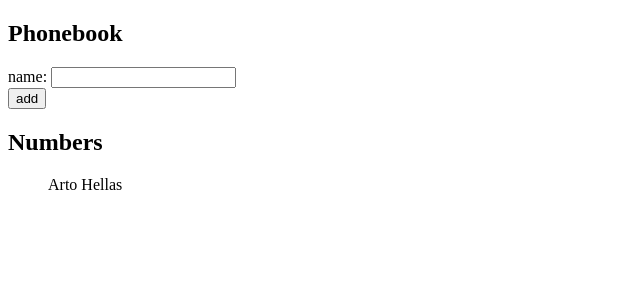
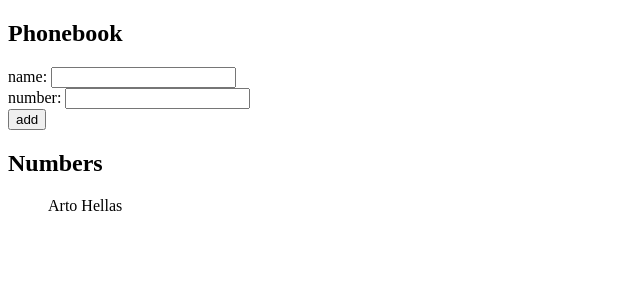
Before and after one commit to Kukkis66/FullStackOpen, a React (Vite) app in the folder Osa2/Puhelinluettelo/: page / in a window 1280 px wide. Shown: the top 300 px of the page, without its empty margins (0-640 px from the left). Built offline with nearby package versions, Linux system fonts and the light colour scheme.

Commit message:
Tehtävä 2.8

```diff
--- a/Osa2/Puhelinluettelo/src/App.jsx
+++ b/Osa2/Puhelinluettelo/src/App.jsx
@@ -6,10 +6,16 @@ const App = () => {
 
   ])
   const [newName, setNewName] = useState('')
+  const [newNumber, setNewNumber] = useState('')
+
 
   const handleNewPerson = (event) => {
     console.log(event.target.value)
     setNewName(event.target.value)
+  }
+  const handleNewNumber = (event) => {
+    console.log(event.target.value)
+    setNewNumber(event.target.value)
   }
 
   const addName = (event) => {
@@ -22,17 +28,21 @@ const App = () => {
     }
 
     const personObject = {
-      name : newName
+      name : newName,
+      number : newNumber
     }
 
     setPersons(persons.concat(personObject))
     setNewName('')
+    setNewNumber('')
   }
+
+
 
   return (
     <div>
       <h2>Phonebook</h2>
-
+      <form onSubmit={addName} >
         <div>
           name: <input
           value={newName}
@@ -40,15 +50,17 @@ const App = () => {
           />
         </div>
         <div>
-        <form onSubmit={addName} >
-
-          <button type="submit"
-          >add</button>
-          </form>
+          number: <input
+          value={newNumber}
+          onChange={handleNewNumber}
+          />
         </div>
-
+        <div>
+          <button type="submit">add</button>
+        </div>
+        </form>
       <h2>Numbers</h2>
-      <div>{persons.map(person => <ul key={person.name}>{person.name}</ul>)}</div>
+      <div>{persons.map(person => <ul key={person.name}>{person.name} {person.number}</ul>)}</div>
     </div>
   )
 
```
